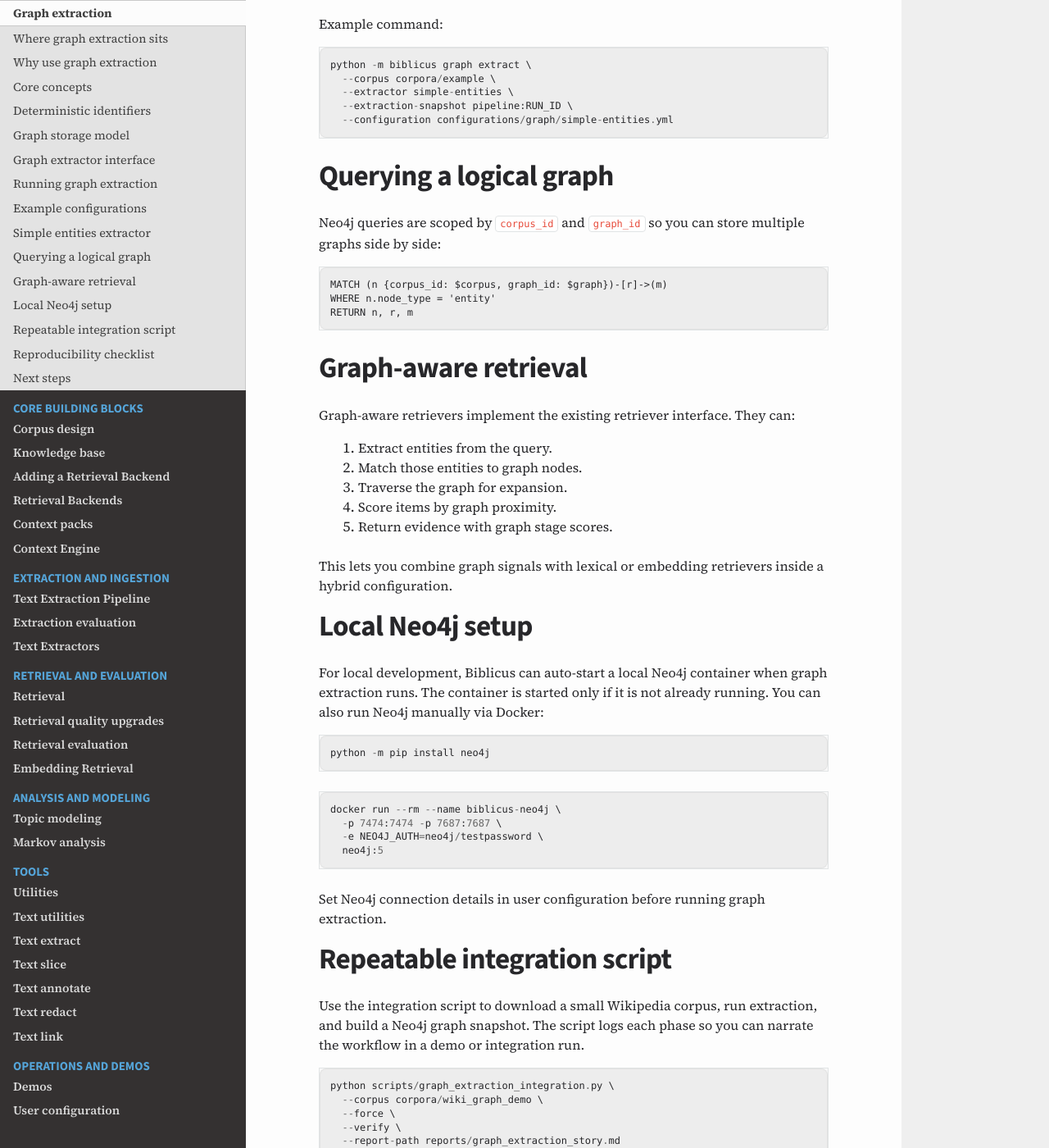
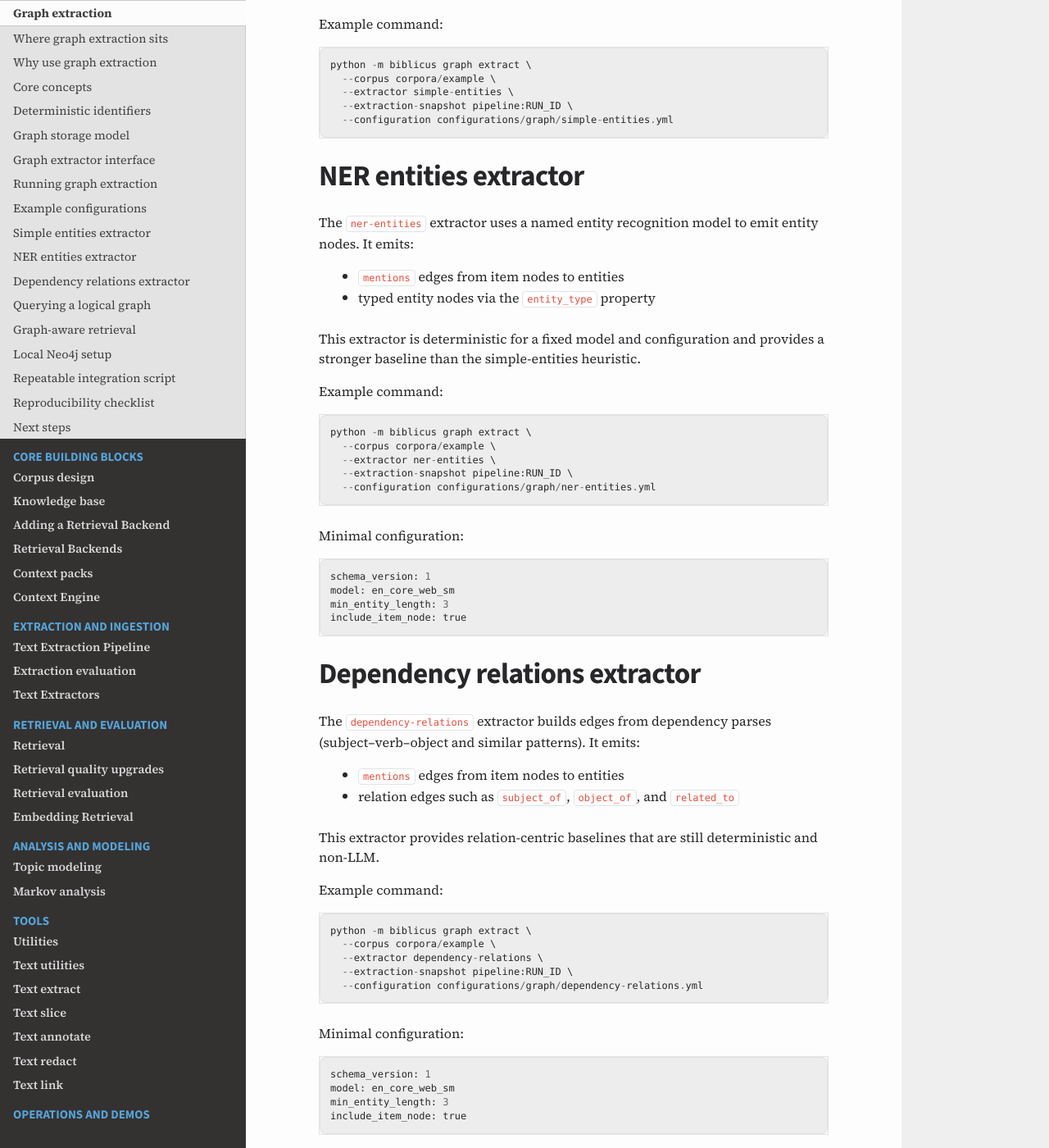
Before and after one commit to AnthusAI/Biblicus, a Sphinx documentation site: the page built from docs/graph-extraction.md, in a window 1280 px wide and 1400 px high, scrolled down 3554 px. Shown: the whole window at 82% size. Built offline with Sphinx 7.4.7, drawn with Linux system fonts in a browser that asks for light colours; pages that are not in the unit, such as notebooks, are missing from menus.

Commit message:
docs: add baseline graph extractor guidance

````diff
--- a/docs/feature-index.md
+++ b/docs/feature-index.md
@@ -178,6 +178,7 @@ What it does:
 - Builds graph snapshots from extracted text.
 - Writes graph nodes and edges to a Neo4j backend.
 - Supports deterministic graph identifiers for reproducible experiments.
+- Includes deterministic NLP baselines (NER entities, dependency relations).
 
 Documentation:
 
--- a/docs/graph-extraction.md
+++ b/docs/graph-extraction.md
@@ -164,6 +164,64 @@ python -m biblicus graph extract \
   --configuration configurations/graph/simple-entities.yml
 ```
 
+## NER entities extractor
+
+The `ner-entities` extractor uses a named entity recognition model to emit entity nodes. It emits:
+
+- `mentions` edges from item nodes to entities
+- typed entity nodes via the `entity_type` property
+
+This extractor is deterministic for a fixed model and configuration and provides a stronger baseline than the
+simple-entities heuristic.
+
+Example command:
+
+```
+python -m biblicus graph extract \
+  --corpus corpora/example \
+  --extractor ner-entities \
+  --extraction-snapshot pipeline:RUN_ID \
+  --configuration configurations/graph/ner-entities.yml
+```
+
+Minimal configuration:
+
+```
+schema_version: 1
+model: en_core_web_sm
+min_entity_length: 3
+include_item_node: true
+```
+
+## Dependency relations extractor
+
+The `dependency-relations` extractor builds edges from dependency parses (subject–verb–object and similar patterns).
+It emits:
+
+- `mentions` edges from item nodes to entities
+- relation edges such as `subject_of`, `object_of`, and `related_to`
+
+This extractor provides relation-centric baselines that are still deterministic and non-LLM.
+
+Example command:
+
+```
+python -m biblicus graph extract \
+  --corpus corpora/example \
+  --extractor dependency-relations \
+  --extraction-snapshot pipeline:RUN_ID \
+  --configuration configurations/graph/dependency-relations.yml
+```
+
+Minimal configuration:
+
+```
+schema_version: 1
+model: en_core_web_sm
+min_entity_length: 3
+include_item_node: true
+```
+
 ## Querying a logical graph
 
 Neo4j queries are scoped by `corpus_id` and `graph_id` so you can store multiple graphs side by side:
````
Also changed, not shown: README.md (+1 -0 lines), docs/demos.md (+21 -0 lines), docs/user-configuration.md (+3 -0 lines), 2 other files.
